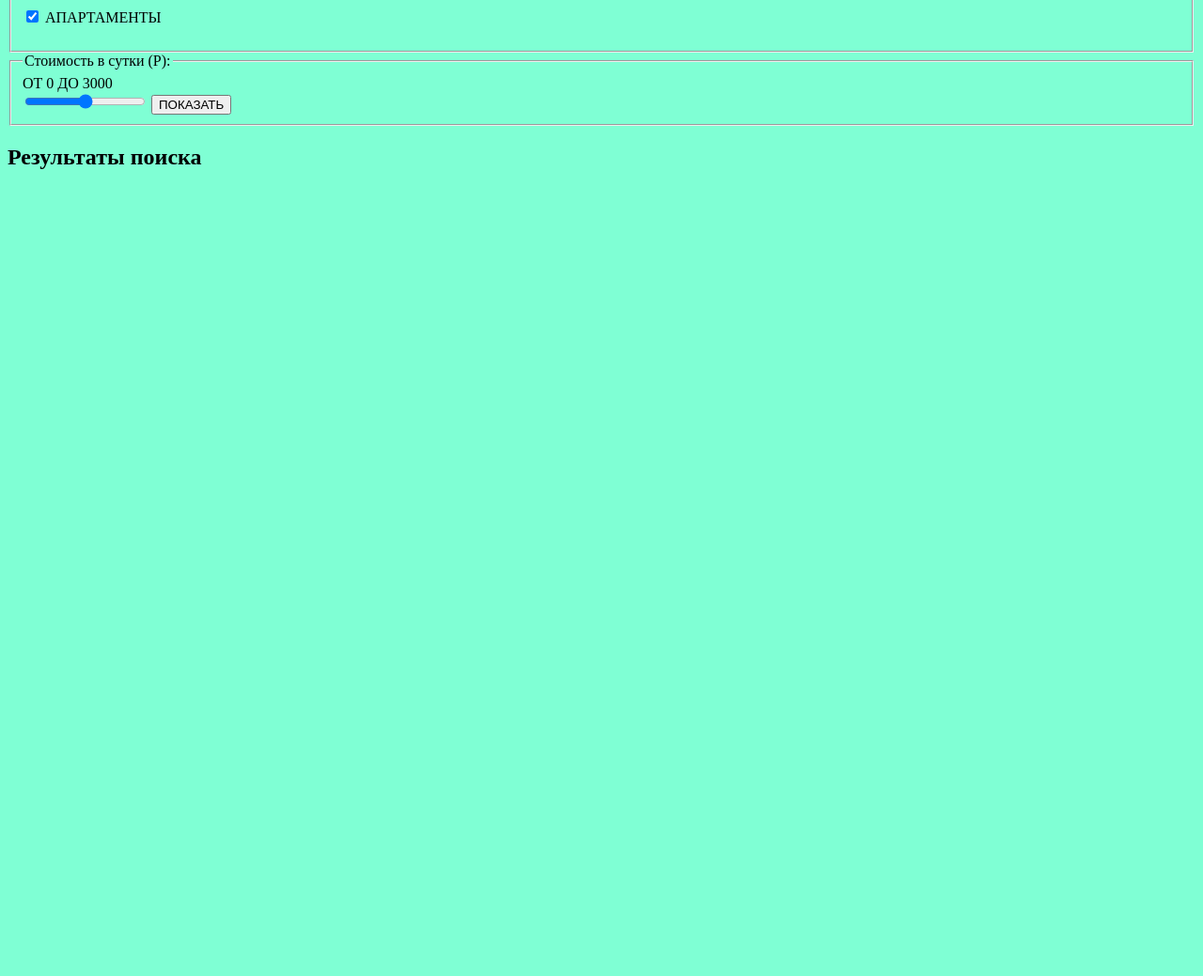
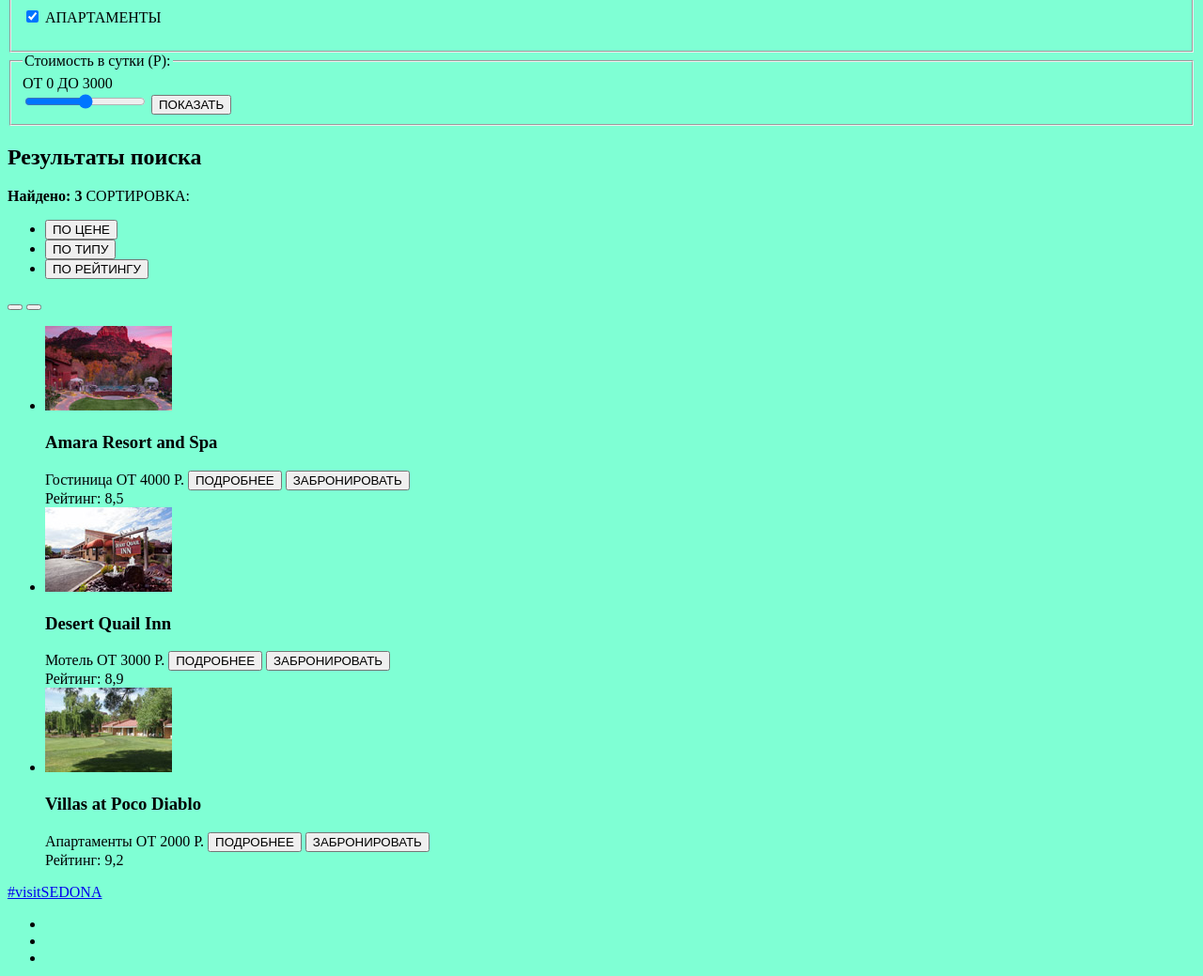
Before and after one commit to Hector-1911/Sedona, a plain HTML site: page hotels.html in a window 1280 px wide. Shown: the part 510-1549 px from the top of the page at 94% size. Before the commit the page ends 800 px from the top, so only its background shows below. Drawn offline with Linux system fonts and the light colour scheme.

Commit message:
разметка седона завершена

```diff
--- a/hotels.html
+++ b/hotels.html
@@ -29,8 +29,8 @@
             <fieldset class="form-group">
                 <legend class="group-title">ИНФРАСТРУКТУРА:</legend>
                 <p class="group-item">
-                   <input type="checkbox" name="basein" id="basein-id" checked>
-                   <label for="basein-id">БАССЕЙН</label>
+                   <input type="checkbox" name="pool" id="pool-id" checked>
+                   <label for="pool-id">БАССЕЙН</label>
                 </p>
                 <p class="group-item">
                    <input type="checkbox" name="parking" id="parking-id">
@@ -52,8 +52,8 @@
                    <label for="motel-id">МОТЕЛЬ</label>
                 </p>
                 <p class="group-item">
-                   <input type="checkbox" name="apar" id="apar-id" checked>
-                   <label for="apar-id">АПАРТАМЕНТЫ</label>
+                   <input type="checkbox" name="apartments" id="apartments-id" checked>
+                   <label for="apartments-id">АПАРТАМЕНТЫ</label>
                 </p>
             </fieldset>
             <fieldset class="form-group">
@@ -70,7 +70,82 @@
 
       <section>
           <h2 class="visually-hidden">Результаты поиска</h2>
+          <section class="sorting-container">
+             <b class="sorting-result">Найдено: 3</b>
+             <span class="sorting-text">СОРТИРОВКА:</span>
+             <ul class="sorting">
+                 <li class="sorting-item">
+                     <button class="sorting-btn">ПО ЦЕНЕ</button>
+                 </li>
+                 <li class="sorting-item">
+                     <button class="sorting-btn">ПО ТИПУ</button>
+                 </li>
+                 <li class="sorting-item">
+                     <button class="sorting-btn">ПО РЕЙТИНГУ</button>
+                 </li>
+             </ul>
+             <div class="up-down-sorting">
+                 <button class="sorting-up"></button>
+                 <button class="sorting-down"></button>
+             </div>
+          </section>
+          <ul class="sort-result-menu">
+              <li class="result-menu-item">
+                  <img src="img/hotel-1.jpg" width="135" height="90" alt="Amara Resort & Spa">
+                  <section class="hotel-info-container">
+                     <h3 class="hotel-info-title">Amara Resort and Spa</h3>
+                      <span class="hotel-text">Гостиница</span>
+                      <span class="hotel-price">ОТ 4000 Р.</span>
+                      <button class="details-btn">ПОДРОБНЕЕ</button>
+                      <button class="tobook-btn">ЗАБРОНИРОВАТЬ</button>
+                  </section>
+                  <div class="rating-container">
+                      <span class="rating">Рейтинг: 8,5</span>
+                  </div>
+              </li>
+              <li class="result-menu-item">
+                  <img src="img/hotel-2.jpg" width="135" height="90" alt="Desert Quail Inn">
+                  <section class="hotel-info-container">
+                     <h3 class="hotel-info-title">Desert Quail Inn</h3>
+                      <span class="hotel-text">Мотель</span>
+                      <span class="hotel-price">ОТ 3000 Р.</span>
+                      <button class="details-btn">ПОДРОБНЕЕ</button>
+                      <button class="tobook-btn">ЗАБРОНИРОВАТЬ</button>
+                  </section>
+                  <div class="rating-container">
+                      <span class="rating">Рейтинг: 8,9</span>
+                  </div>
+              </li>
+              <li class="result-menu-item">
+                  <img src="img/hotel-3.jpg" width="135" height="90" alt="Villas at Poco Diablo">
+                  <section class="hotel-info-container">
+                     <h3 class="hotel-info-title">Villas at Poco Diablo</h3>
+                      <span class="hotel-text">Апартаменты</span>
+                      <span class="hotel-price">ОТ 2000 Р.</span>
+                      <button class="details-btn">ПОДРОБНЕЕ</button>
+                      <button class="tobook-btn">ЗАБРОНИРОВАТЬ</button>
+                  </section>
+                  <div class="rating-container">
+                      <span class="rating">Рейтинг: 9,2</span>
+                  </div>
+              </li>
+          </ul>
       </section>
+   </main>
 
+   <!-- Подвал -->
 
-   </main>
+   <footer class="main-footer container">
+       <span class="footer-sedona"><a href="#">#visitSEDONA</a></span>
+       <ul class="social-menu">
+           <li><a class="social-btn" href="#" aria-label="Twitter"></a></li>
+           <li><a class="social-btn" href="#" aria-label="Facebook"></a></li>
+           <li><a class="social-btn" href="#" aria-label="YouTube"></a></li>
+       </ul>
+       <div class="site-creator">
+       <span>WEBSITE BY</span>
+       <a href="#"><img src="img/logo-htmlacademy.svg" width="109" height="37" alt="HTML academy"></a>
+       </div>
+   </footer>
+</body>
+</html>
```
Also changed, not shown: index.html (+4 -3 lines).
